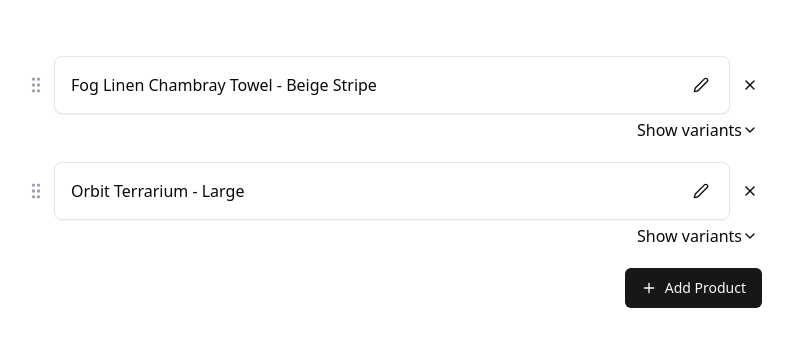
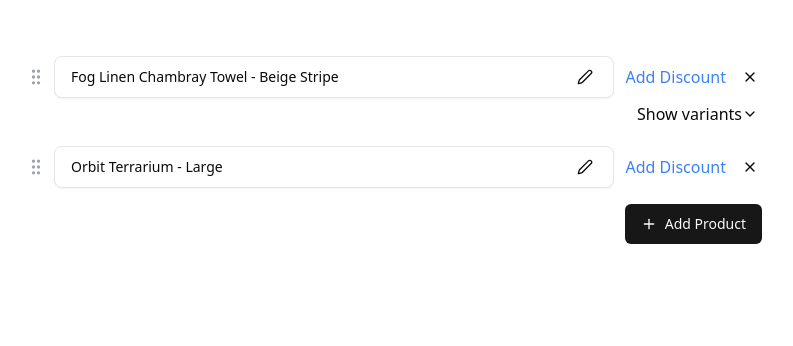
Before and after one commit to Shubham-5/ecom-store, a React (Vite) app: page / in a window 1280 px wide. Shown: the top 346 px of the page, without its empty margins (246-1039 px from the left). Built offline with nearby package versions, Linux system fonts and the light colour scheme.

Commit message:
Implement discount edit and add functionality to products

```diff
--- a/src/components/product-manager.jsx
+++ b/src/components/product-manager.jsx
@@ -25,14 +25,28 @@ import {
   Plus,
 } from "lucide-react";
 import { Button } from "./ui/button";
+import {
+  Select,
+  SelectContent,
+  SelectItem,
+  SelectTrigger,
+  SelectValue,
+} from "./ui/select";
+import { Input } from "./ui/input";
 
 const SortableProduct = ({
   product,
   onRemove,
   onToggleVariants,
+  onDiscountChange,
   expanded,
   children,
 }) => {
+  const [showDiscount, setShowDiscount] = useState(false);
+  const [discount, setDiscount] = useState(
+    product?.discount || { type: "flat", value: 0 }
+  );
+
   const {
     attributes,
     listeners,
@@ -48,13 +62,19 @@ const SortableProduct = ({
     opacity: isDragging ? 0.5 : 1,
   };
 
+  const handleDiscountChange = (field, value) => {
+    const updatedDiscount = { ...discount, [field]: value };
+    setDiscount(updatedDiscount);
+    onDiscountChange(product.id, updatedDiscount);
+  };
+
   return (
     <div ref={setNodeRef} style={style}>
       <div className="flex items-center gap-x-2">
         <div {...attributes} {...listeners} className="cursor-grab">
           <GripVertical className="text-gray-400" size={20} />
         </div>
-        <div className="flex-1 border rounded-lg p-4 bg-white shadow-sm">
+        <div className="flex-1 border rounded-lg px-4 py-2 text-sm bg-white shadow-sm">
           <div className="flex items-center gap-4">
             <div className="flex-1">
               <span className="font-medium">{product.title}</span>
@@ -64,6 +84,41 @@ const SortableProduct = ({
             </button>
           </div>
         </div>
+
+        {!showDiscount && (
+          <button
+            onClick={() => setShowDiscount(!showDiscount)}
+            className="p-1 text-blue-500 hover:text-blue-700"
+          >
+            Add Discount
+          </button>
+        )}
+        {showDiscount && (
+          <div className="flex gap-2 items-center">
+            <Input
+              type="number"
+              value={discount.value}
+              onChange={(e) => handleDiscountChange("value", e.target.value)}
+              className="p-2 border rounded w-20"
+              placeholder="Value"
+            />
+
+            <Select
+              value={discount.type}
+              onValueChange={(value) => handleDiscountChange("type", value)}
+            >
+              <SelectTrigger className="w-32">
+                <SelectValue placeholder="Type" />
+              </SelectTrigger>
+
+              <SelectContent>
+                <SelectItem value="flat">Flat</SelectItem>
+                <SelectItem value="percentage">Percentage</SelectItem>
+              </SelectContent>
+            </Select>
+          </div>
+        )}
+
         <button
           onClick={() => onRemove(product.id)}
           className="p-1 hover:text-red-500"
@@ -71,6 +126,7 @@ const SortableProduct = ({
           <X size={16} />
         </button>
       </div>
+      {product.variants?.length > 1 && (
         <button
           onClick={() => onToggleVariants(product.id)}
           className="p-1 flex items-center ml-auto hover:text-blue-500"
@@ -79,6 +135,7 @@ const SortableProduct = ({
 
           {expanded ? <ChevronUp size={16} /> : <ChevronDown size={16} />}
         </button>
+      )}
       {expanded && children}
     </div>
   );
@@ -139,7 +196,7 @@ const ProductManager = () => {
       ],
     },
   ]);
-
+  console.log(products);
   const [expandedProducts, setExpandedProducts] = useState({});
   const [activeId, setActiveId] = useState(null);
 
@@ -161,6 +218,14 @@ const ProductManager = () => {
 
   const removeProduct = (productId) => {
     setProducts(products.filter((p) => p.id !== productId));
+  };
+
+  const updateDiscount = (productId, discount) => {
+    setProducts(
+      products.map((product) =>
+        product.id === productId ? { ...product, discount } : product
+      )
+    );
   };
 
   const toggleVariants = (productId) => {
@@ -262,6 +327,7 @@ const ProductManager = () => {
                 key={product.id}
                 product={product}
                 onRemove={removeProduct}
+                onDiscountChange={updateDiscount}
                 onToggleVariants={toggleVariants}
                 expanded={expandedProducts[product.id]}
               >
```
Lines whose indentation alone changed are shown as unchanged.
